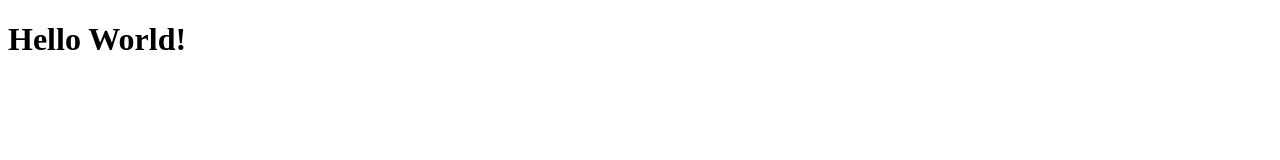
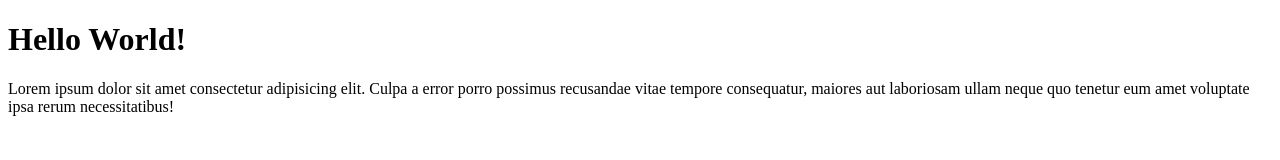
Before and after one commit to daffa09/git-test, a plain HTML site: page index.html in a window 1280 px wide. Drawn offline with Linux system fonts and the light colour scheme.

Commit message:
menambahkan paragraf

```diff
--- a/index.html
+++ b/index.html
@@ -9,6 +9,8 @@
 
 <body>
     <h1>Hello World!</h1>
+    <p>Lorem ipsum dolor sit amet consectetur adipisicing elit. Culpa a error porro possimus recusandae vitae tempore
+        consequatur, maiores aut laboriosam ullam neque quo tenetur eum amet voluptate ipsa rerum necessitatibus!</p>
 </body>
 
 </html>
```
